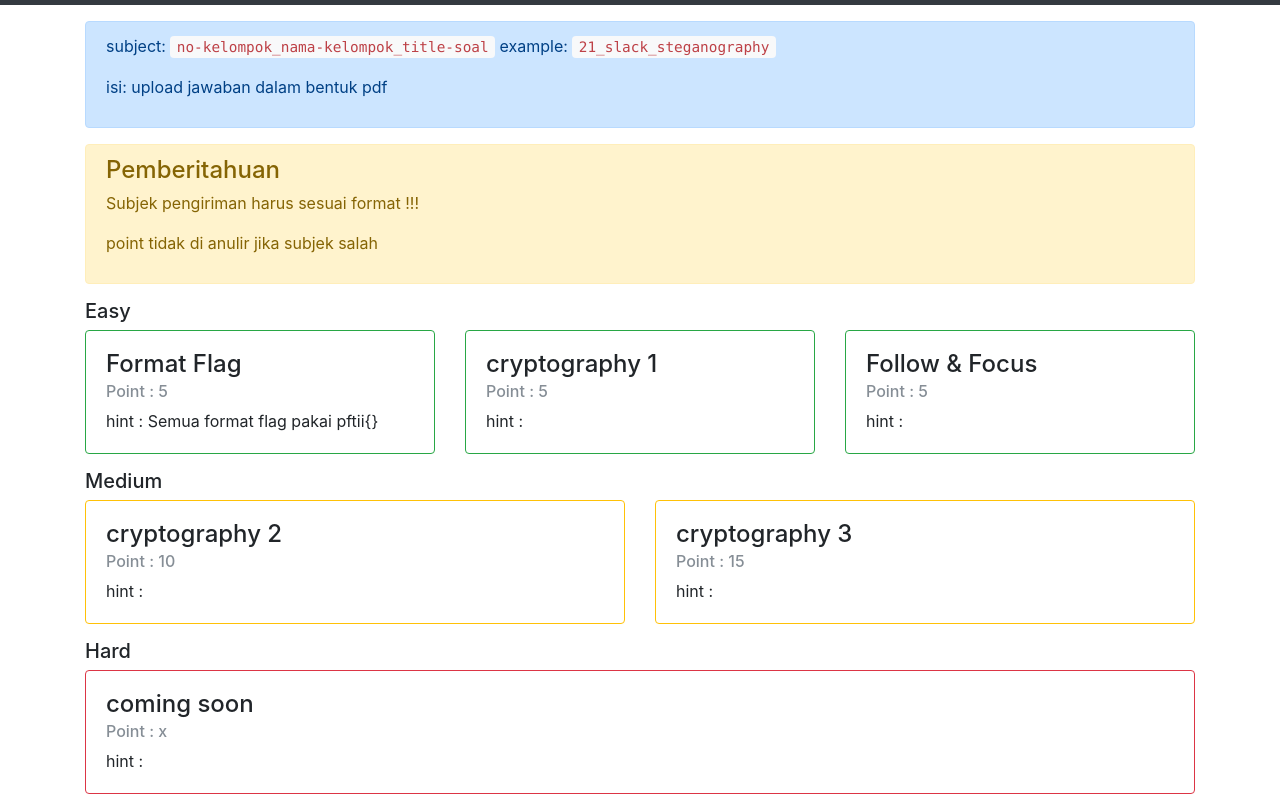
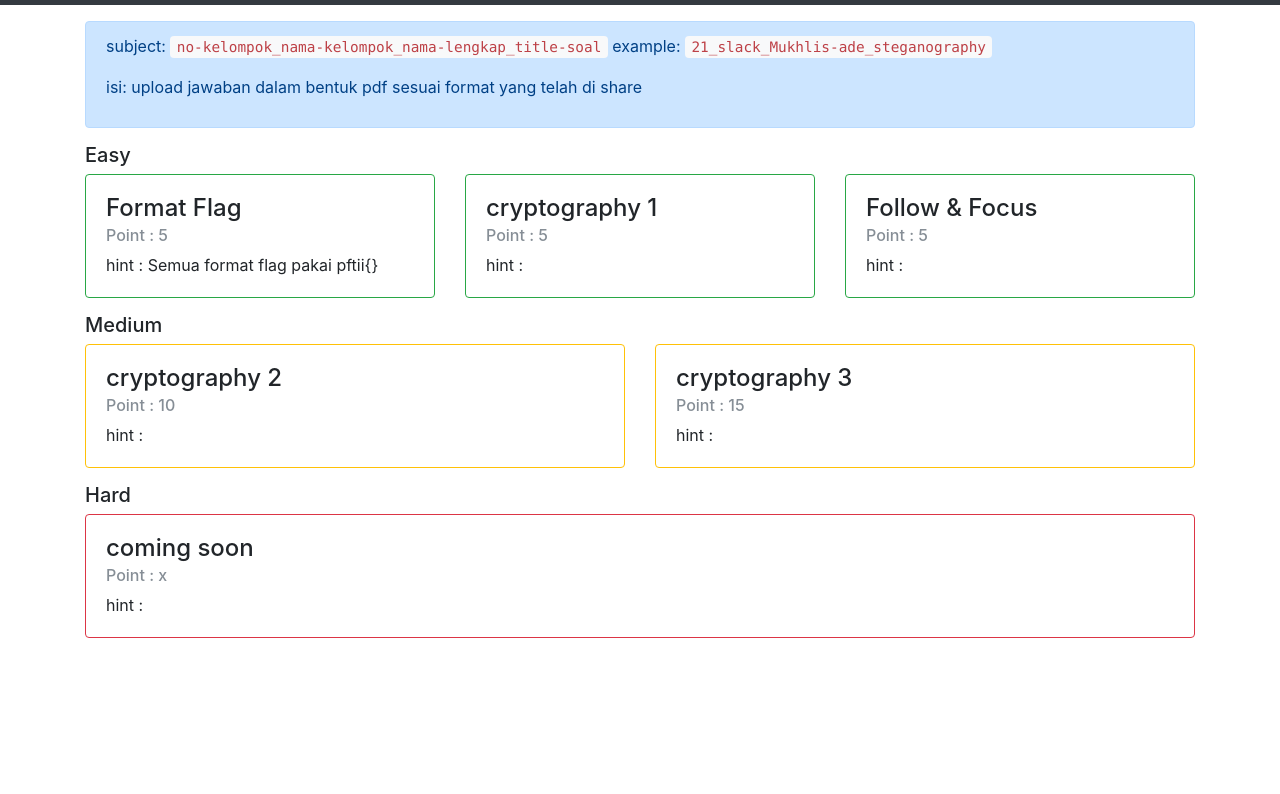
Before and after one commit to pujawidyana/pftii.github.io, a plain HTML site: page index.html in a window 1280 px wide. Shown: the part 51-845 px from the top of the page. After the commit the page ends 800 px from the top, so only its background shows below. Drawn offline with nearby package versions, Linux system fonts and the light colour scheme.

Commit message:
edit notif

```diff
--- a/feed.xml
+++ b/feed.xml
@@ -1,4 +1,4 @@
-<?xml version="1.0" encoding="utf-8"?><feed xmlns="http://www.w3.org/2005/Atom" ><generator uri="https://jekyllrb.com/" version="3.6.0">Jekyll</generator><link href="http://localhost:4000/feed.xml" rel="self" type="application/atom+xml" /><link href="http://localhost:4000/" rel="alternate" type="text/html" /><updated>2017-10-03T17:40:55+07:00</updated><id>http://localhost:4000/</id><title type="html">PFTII</title><subtitle>Pengenalan Fakultas Teknik Industri dan Informatika</subtitle><entry><title type="html">Welcome to Jekyll!</title><link href="http://localhost:4000/jekyll/update/2017/09/28/welcome-to-jekyll.html" rel="alternate" type="text/html" title="Welcome to Jekyll!" /><published>2017-09-28T20:03:38+07:00</published><updated>2017-09-28T20:03:38+07:00</updated><id>http://localhost:4000/jekyll/update/2017/09/28/welcome-to-jekyll</id><content type="html" xml:base="http://localhost:4000/jekyll/update/2017/09/28/welcome-to-jekyll.html">&lt;p&gt;You’ll find this post in your &lt;code class=&quot;highlighter-rouge&quot;&gt;_posts&lt;/code&gt; directory. Go ahead and edit it and re-build the site to see your changes. You can rebuild the site in many different ways, but the most common way is to run &lt;code class=&quot;highlighter-rouge&quot;&gt;jekyll serve&lt;/code&gt;, which launches a web server and auto-regenerates your site when a file is updated.&lt;/p&gt;
+<?xml version="1.0" encoding="utf-8"?><feed xmlns="http://www.w3.org/2005/Atom" ><generator uri="https://jekyllrb.com/" version="3.6.0">Jekyll</generator><link href="http://localhost:4000/feed.xml" rel="self" type="application/atom+xml" /><link href="http://localhost:4000/" rel="alternate" type="text/html" /><updated>2017-10-03T21:57:45+07:00</updated><id>http://localhost:4000/</id><title type="html">PFTII</title><subtitle>Pengenalan Fakultas Teknik Industri dan Informatika</subtitle><entry><title type="html">Welcome to Jekyll!</title><link href="http://localhost:4000/jekyll/update/2017/09/28/welcome-to-jekyll.html" rel="alternate" type="text/html" title="Welcome to Jekyll!" /><published>2017-09-28T20:03:38+07:00</published><updated>2017-09-28T20:03:38+07:00</updated><id>http://localhost:4000/jekyll/update/2017/09/28/welcome-to-jekyll</id><content type="html" xml:base="http://localhost:4000/jekyll/update/2017/09/28/welcome-to-jekyll.html">&lt;p&gt;You’ll find this post in your &lt;code class=&quot;highlighter-rouge&quot;&gt;_posts&lt;/code&gt; directory. Go ahead and edit it and re-build the site to see your changes. You can rebuild the site in many different ways, but the most common way is to run &lt;code class=&quot;highlighter-rouge&quot;&gt;jekyll serve&lt;/code&gt;, which launches a web server and auto-regenerates your site when a file is updated.&lt;/p&gt;
 
 &lt;p&gt;To add new posts, simply add a file in the &lt;code class=&quot;highlighter-rouge&quot;&gt;_posts&lt;/code&gt; directory that follows the convention &lt;code class=&quot;highlighter-rouge&quot;&gt;YYYY-MM-DD-name-of-post.ext&lt;/code&gt; and includes the necessary front matter. Take a look at the source for this post to get an idea about how it works.&lt;/p&gt;
 
--- a/index.html
+++ b/index.html
@@ -37,13 +37,8 @@
 </nav>
     <div class="container">
       <div class="alert alert-primary" role="alert">
-  <p>subject: <code>no-kelompok_nama-kelompok_title-soal</code> example: <code>21_slack_steganography</code></p>
-  <p>isi: upload jawaban dalam bentuk pdf</p>
-</div>
-<div class="alert alert-warning" role="alert">
-  <h4>Pemberitahuan</h4>
-  <p>Subjek pengiriman harus sesuai format !!!</p>
-  <p>point tidak di anulir jika subjek salah</p>
+  <p>subject: <code>no-kelompok_nama-kelompok_nama-lengkap_title-soal</code> example: <code>21_slack_Mukhlis-ade_steganography</code></p>
+  <p>isi: upload jawaban dalam bentuk pdf sesuai format yang telah di share</p>
 </div>
 <h5>Easy</h5>
 <div class="row">
```
